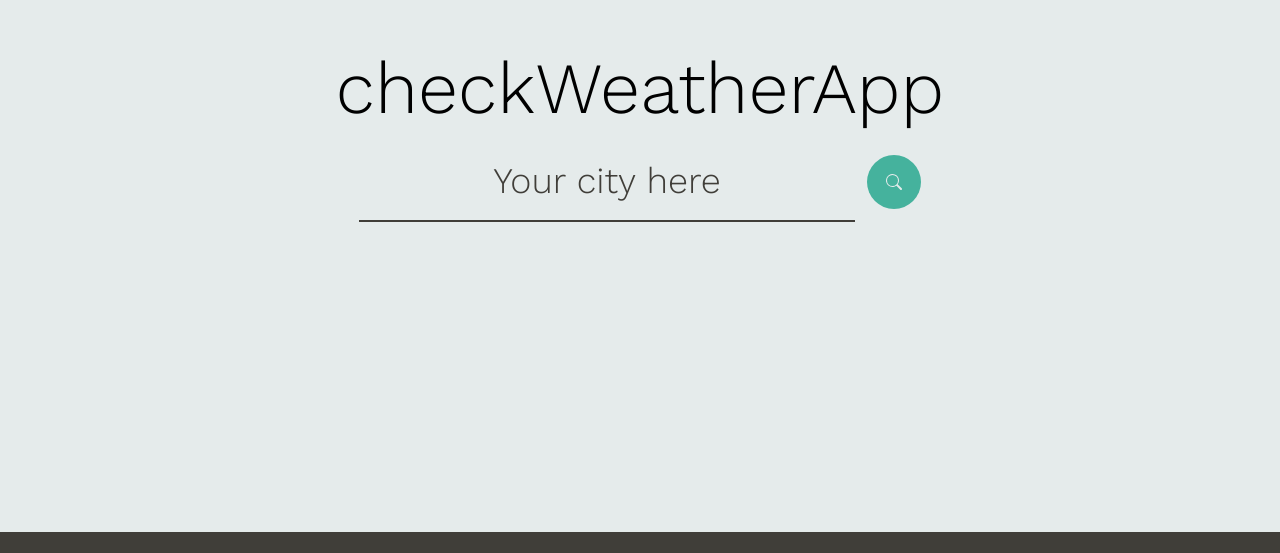
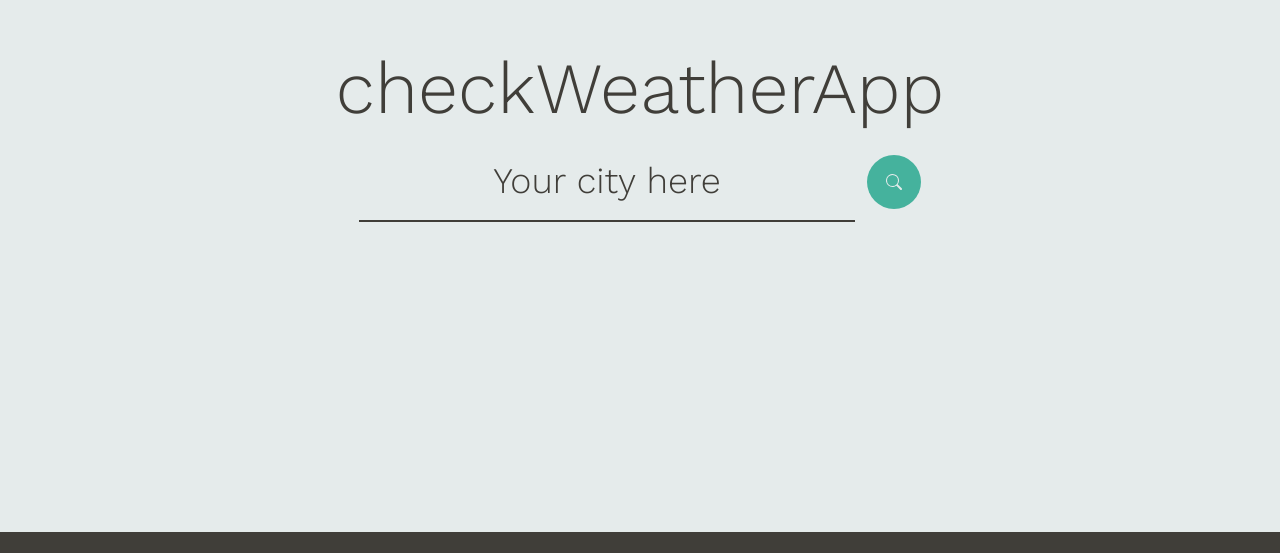
Before and after one commit to FernanEd/weatherapp, a plain HTML site: page index.html in a window 1280 px wide. Shown: the part 164-717 px from the top of the page. Drawn offline with nearby package versions, Linux system fonts and the light colour scheme.

Commit message:
First GH-Pages commit

```diff
--- a/style.css
+++ b/style.css
@@ -26,6 +26,7 @@ body {
   font-family: 'Work Sans', sans-serif;
   font-size: 1.5em;
   background-color: var(--light);
+  color: var(--dark);
 }
 
 #content {
```
